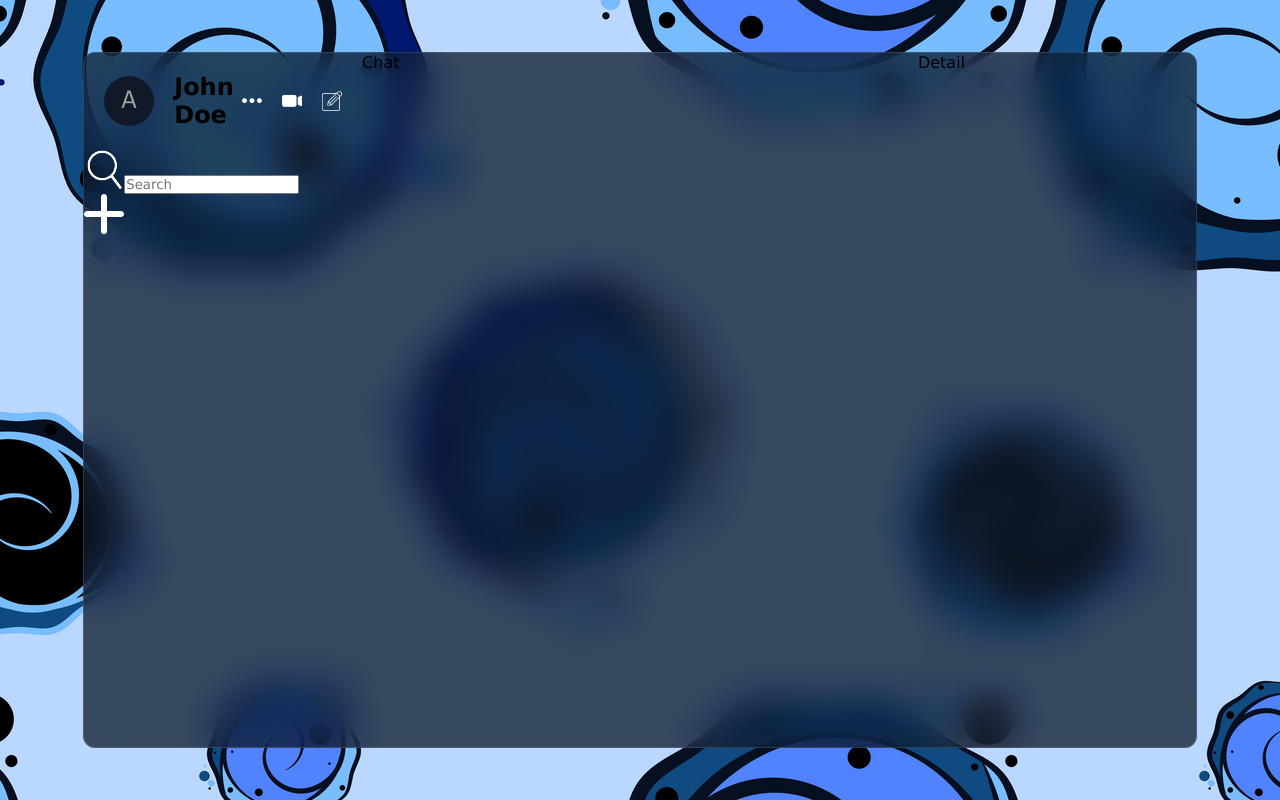
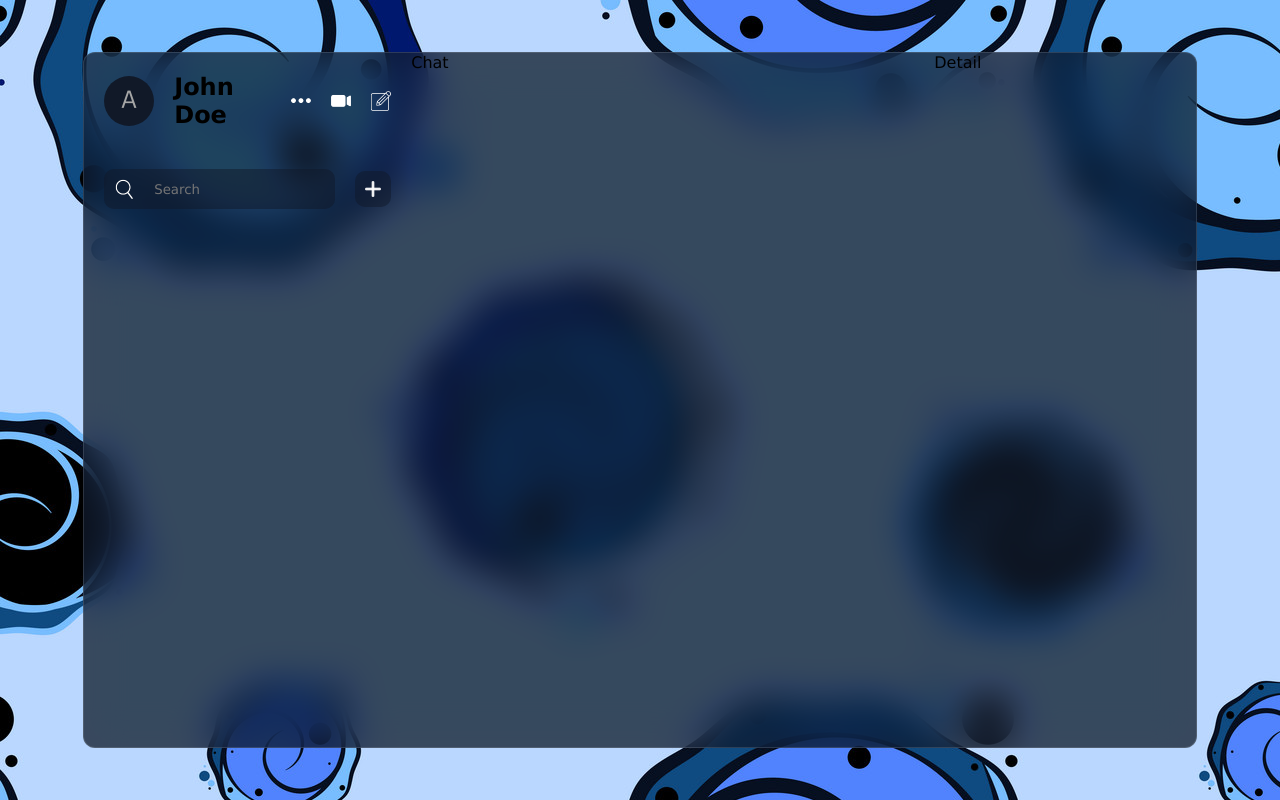
Before and after one commit to divyanshrai03/ChitChat, a React (Vite) app: page / in a window 1280 px wide. Built offline with nearby package versions, Linux system fonts and the light colour scheme.

Commit message:
chatList.css

```diff
--- a/src/components/list/chatList/chatList.css
+++ b/src/components/list/chatList/chatList.css
@@ -0,0 +1,44 @@
+.chatList{
+    .search{
+        display: flex;
+        align-items: center;
+        align-items: center;
+        gap: 20px;
+        padding: 20px;
+
+        .searchBar{
+            flex: 1;
+            background-color: rgba(17, 25, 40, 0.5);
+            display: flex;
+            align-items: center;
+            gap: 20px;
+            border-radius: 10px;
+            padding: 10px;
+
+        input{
+            background-color: transparent;
+            border: none;
+            outline: none;
+            color: white;
+            flex: 1;
+        }
+
+        img{
+            width: 20px;
+            height: 20px;
+        }
+    }
+
+    .add{
+        background-color: rgba(17, 25, 40, 0.5);
+        width: 36px;
+        height: 36px;
+        padding: 10px;
+        border-radius: 10px;
+        cursor: pointer;
+
+    }
+
+    }
+
+}
```
